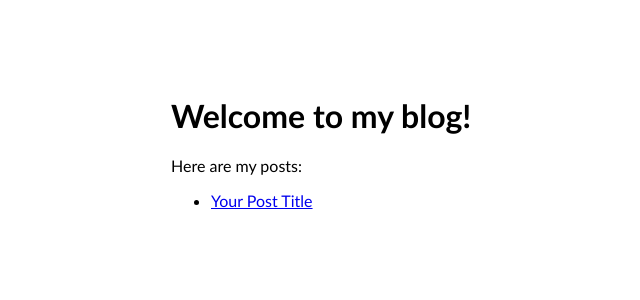
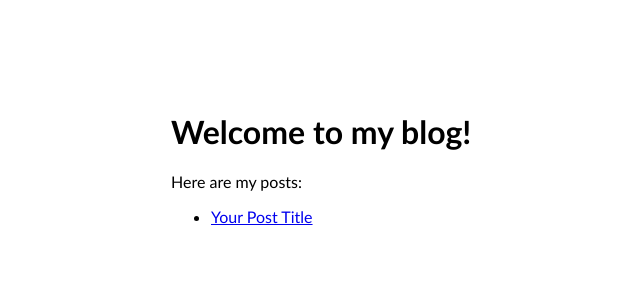
Before and after one commit to henryzhang11/questions-I-have, a Jekyll site: the page built from index.md, in a window 1280 px wide. Shown: the top 300 px of the page, without its empty margins (21-661 px from the left). Built offline with Jekyll 4.4.1, drawn with Linux system fonts in a browser that asks for light colours.

Commit message:
Update default.html

```diff
--- a/_layouts/default.html
+++ b/_layouts/default.html
@@ -20,7 +20,7 @@
     <style>
         body {
             font-family: 'Calibri', sans-serif;
-            margin: 6em 15%;
+            margin: 7em 15%;
         }
     </style>
 </head>
```
